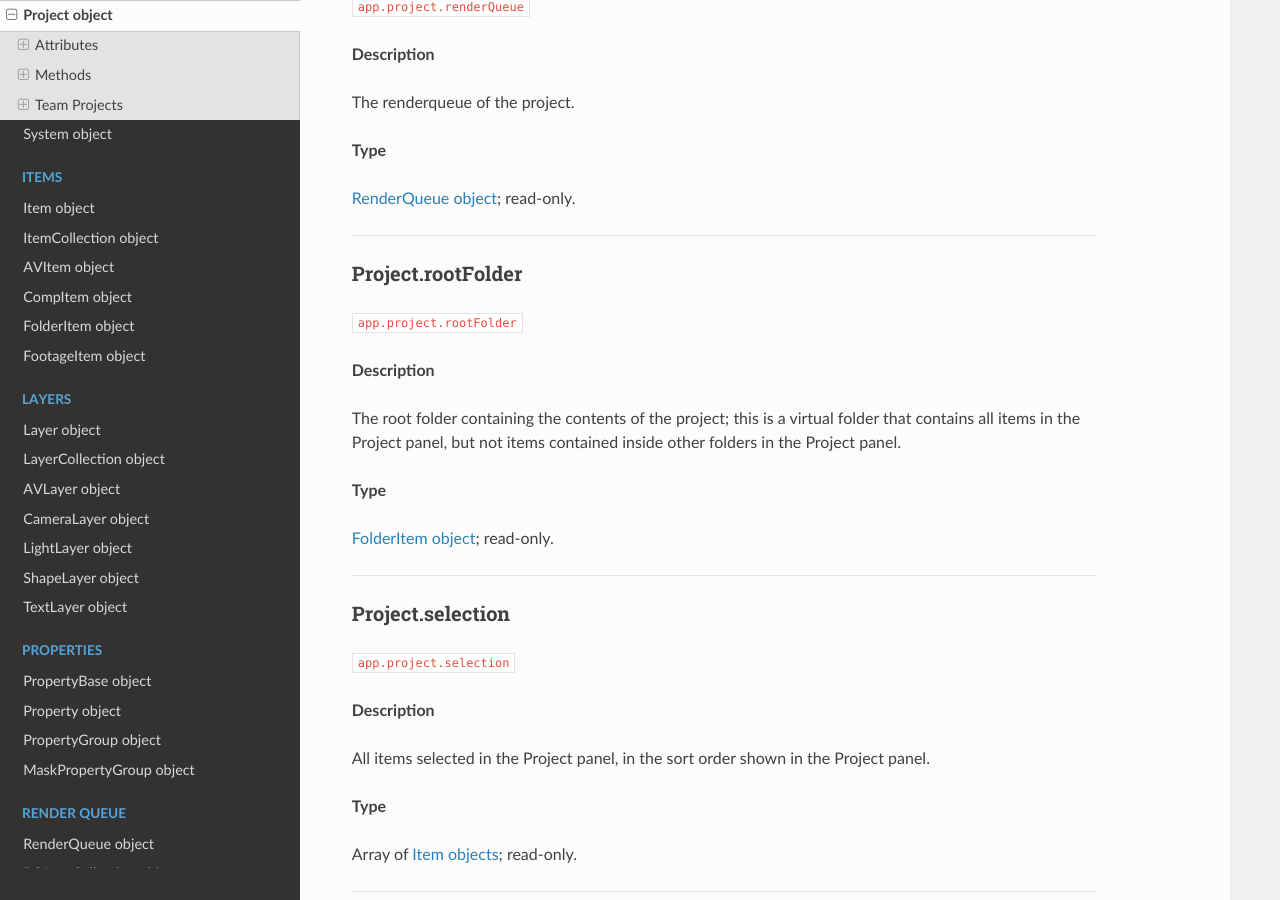
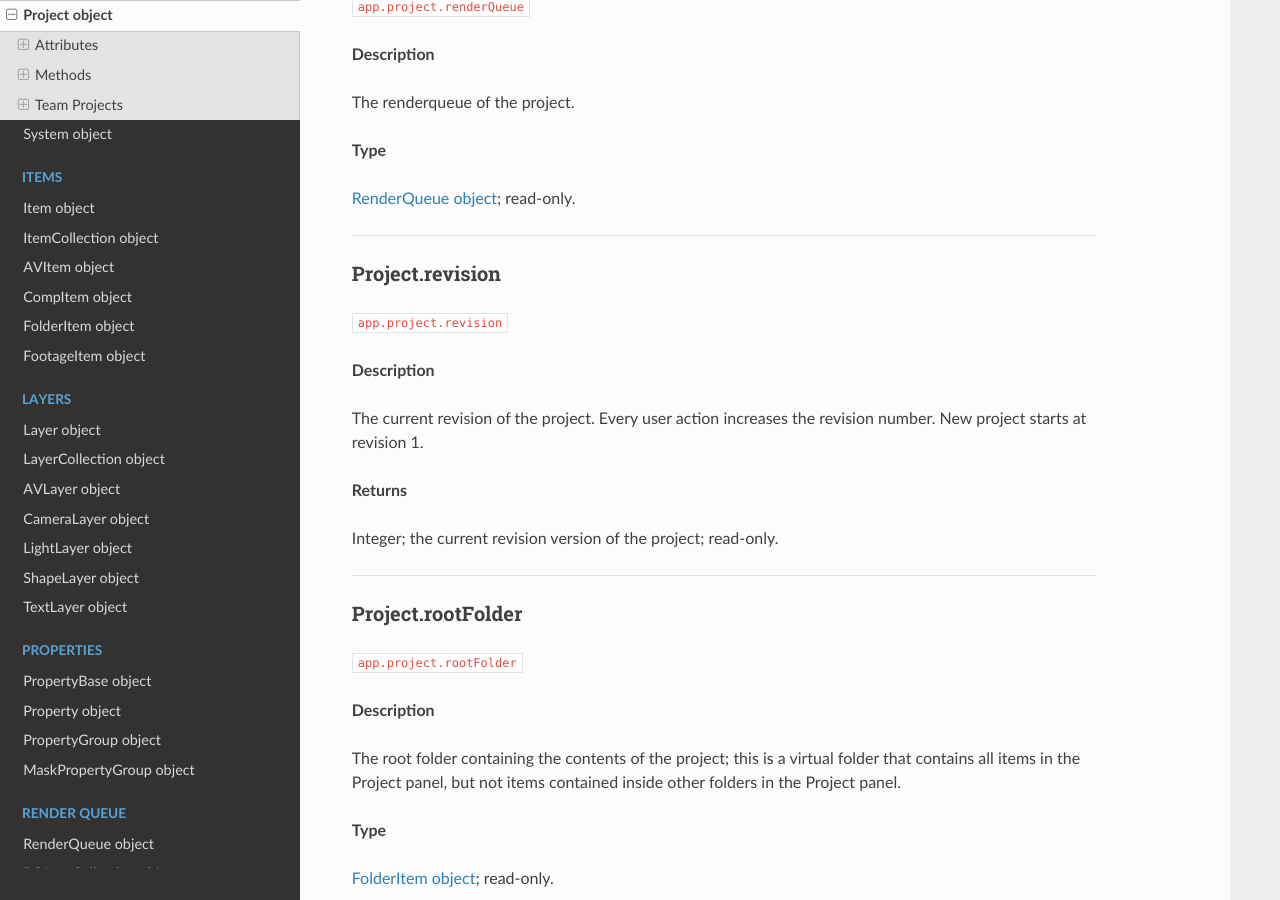
Before and after one commit to docsforadobe/after-effects-scripting-guide, a Sphinx documentation site: the page built from docs/general/project.rst, in a window 1280 px wide and 900 px high, scrolled down 7404 px. Built offline with Sphinx 7.4.7 and the Read the Docs theme 2.0.0, drawn with Linux system fonts in a browser that asks for light colours.

Commit message:
Added the app.project.revision attribute

```diff
--- a/docs/general/project.rst
+++ b/docs/general/project.rst
@@ -372,6 +372,23 @@ The renderqueue of the project.
 **Type**
 
 :ref:`RenderQueue`; read-only.
+
+----
+
+.. _Project.revision:
+
+Project.revision
+*********************************************
+
+``app.project.revision``
+
+**Description**
+
+The current revision of the project. Every user action increases the revision number. New project starts at revision 1.
+
+**Returns**
+
+Integer; the current revision version of the project; read-only.
 
 ----
 
```
